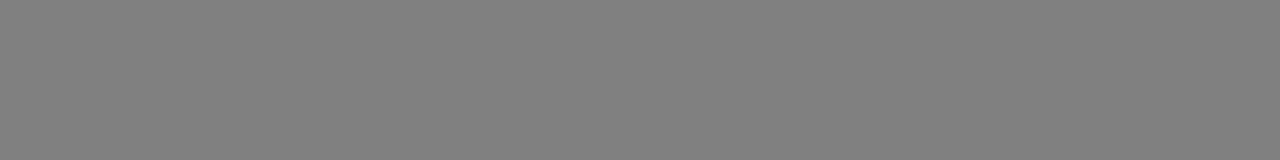
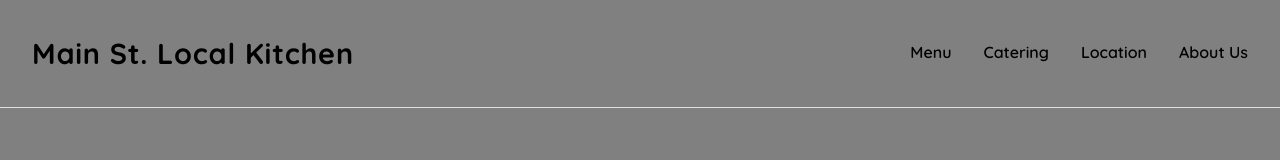
Before and after one commit to Zeying-Ma/228-Assignment3, a plain HTML site: page index.html in a window 1280 px wide. Drawn offline with nearby package versions, Linux system fonts and the light colour scheme.

Commit message:
add the navigation

```diff
--- a/index.html
+++ b/index.html
@@ -4,15 +4,24 @@
     <meta charset="UTF-8">
     <title>Main St. Local Kitchen</title>
 
+<!-- google fonts -->
+<link rel="preconnect" href="https://fonts.googleapis.com">
+<link rel="preconnect" href="https://fonts.gstatic.com" crossorigin>
+<link href="https://fonts.googleapis.com/css2?family=Nunito:ital,wght@0,200..1000;1,200..1000&family=Quicksand:wght@300..700&display=swap" rel="stylesheet">
+
     <style>
       body{
         margin: 0;
         padding: 0;
         background-color: gray;
-         font-family: Arial, sans-serif;
+        font-family: 'Nunito', sans-serif;
       }
 
-      .center-content{
+      h1{
+        font-family: 'Quicksand', sans-serif;
+      }
+
+      .content-container{
         width: 1200px;
         margin: 0 auto;
         background-color: white;
@@ -20,11 +29,92 @@
         padding: 20px;
         box-sizing: border-box;
       }
+
+      header{
+        padding: 1rem 2rem;
+        border-bottom: 1px solid #E0E0E0;
+      }
+      .header-inner{
+        display: flex;
+        align-items: center;
+        justify-content: space-between;
+      }
+
+      .site-title{
+        font-size: 1.8rem;
+        letter-spacing: 0.05rem;
+        font-family: 'Quicksand', sans-serif
+      }
+      .site-content{
+        font-size: 1.8rem;
+        letter-spacing: 0.05em;
+      }
+
+      nav ul{
+        list-style: none;
+        margin: 0;
+        padding: 0;
+
+        display: flex;
+        gap: 2rem;
+        line-height: 1.6;
+      }
+      nav a{
+      text-decoration: none;
+      color: black;
+      font-weight: 600;
+
+      font-family: 'Quicksand', sans-serif;
+      font-size: 1em;
+      line-height: 1.6;
+      }
+      nav a:hover {
+      text-decoration: underline;
+    }
+
+      main{
+        padding: 2rem;
+        font-size: 1em;
+      }
+
+      section{
+        margin-bottom: 4rem;
+      }
+
     </style>
   </head>
 
   <body>
-    <div class=".center-content">
+    <div class=".content-container">
+
+      <header>
+        <div class="header-inner">
+          <h1 class="site-title">Main St. Local Kitchen</h1>
+
+          <nav>
+            <ul>
+              <li><a href="#menu">Menu</a></li>
+              <li><a href="#Catering">Catering</a></li>
+              <li><a href="#Location">Location</a></li>
+              <li><a href="#About Us">About Us</a></li>
+            </ul>
+          </nav>
+        </div>
+      </header>
+
+      <main>
+        <section id="menu">
+        </section>
+
+        <section id="catering">
+        </section>
+
+        <section id="location">
+        </section>
+
+        <section id="about us">
+        </section>
+      </main>
 
     </div>
   </body>
```
